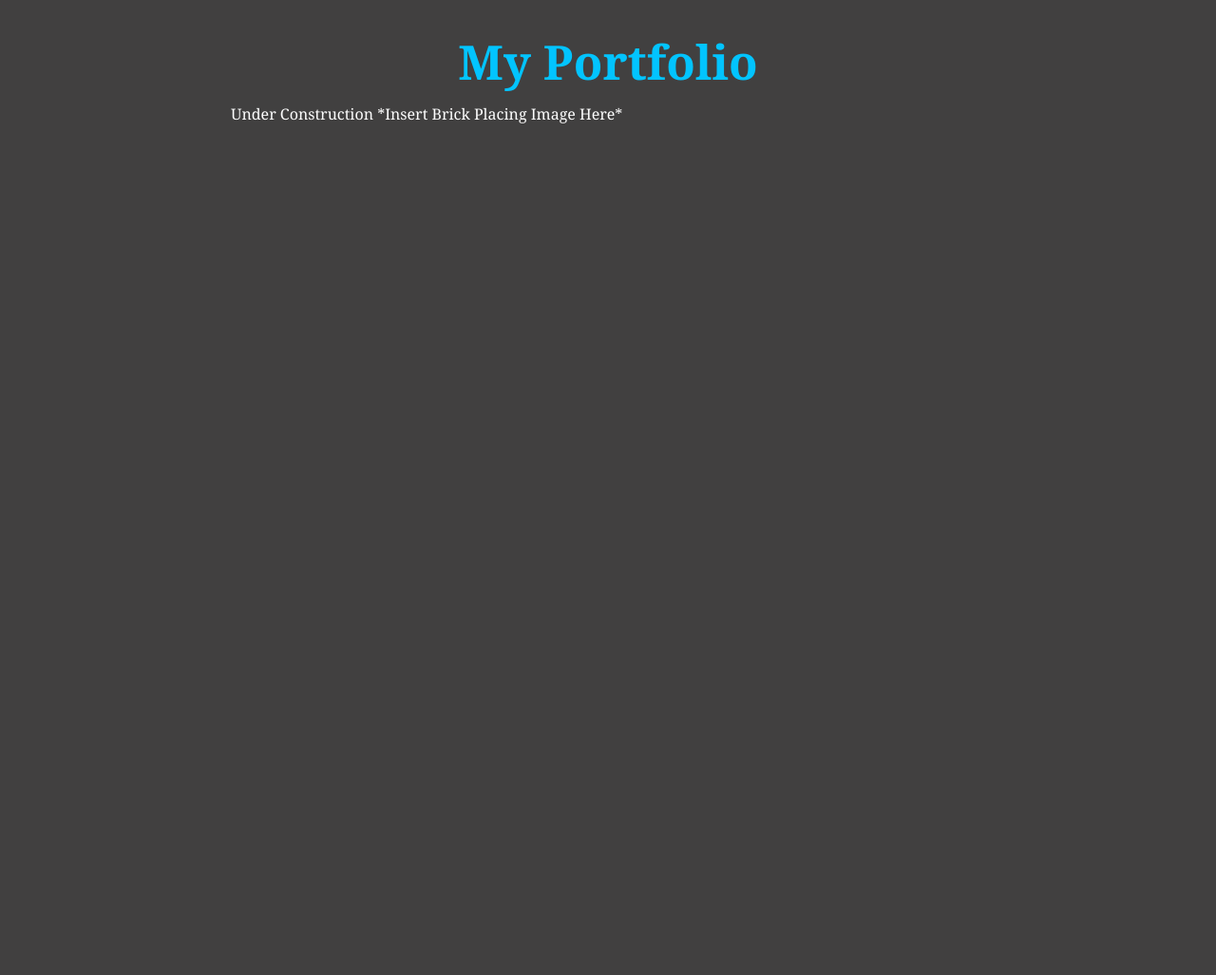
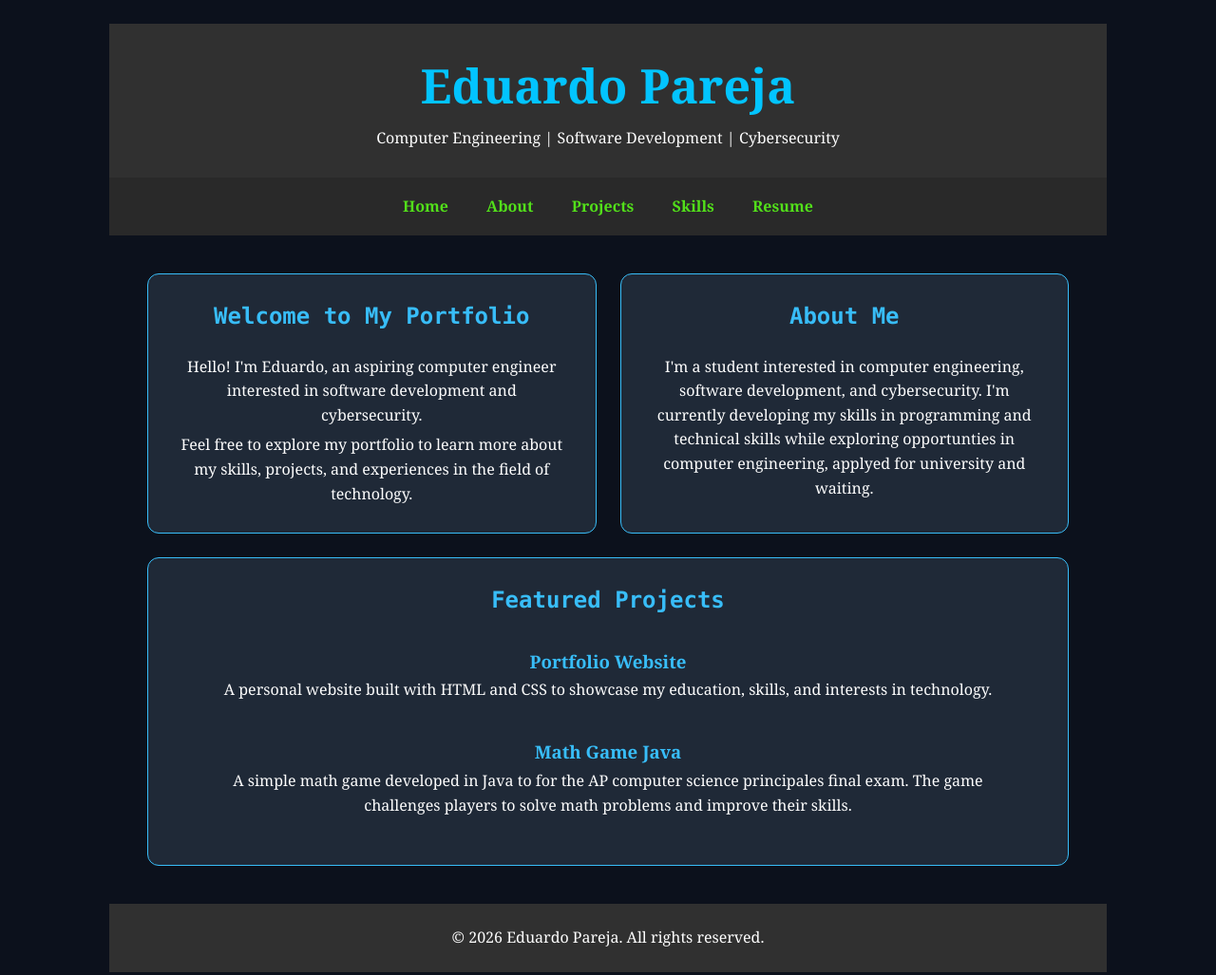
Before and after one commit to EPBS2008/Pareja-Portfolio, a plain HTML site: page index.html in a window 1280 px wide. Shown: the whole page at 95% size. Before the commit the page ends 800 px from the top, so only its background shows below. Drawn offline with Linux system fonts and the light colour scheme.

Commit message:
Add files via upload

```diff
--- a/css/styles.css
+++ b/css/styles.css
@@ -3,20 +3,26 @@
     margin: 0;
     padding: 0;
     box-sizing: border-box;
+    border: 0;
 }
 
-/* Page styling */
+
 body {
     font-family: Georgia, 'Times New Roman', Times, serif;
-    background-color: #414040;
+    background-color: #0C111C;
     color: #fdfdfd;
     line-height: 1.6;
     padding: 25px;
-    max-width: 850px;
+    max-width: 1100px;
     margin: 0 auto;
 }
 
-/* Headings */
+header {
+    background-color: #303030;
+    padding: 25px;
+    text-align: center;
+}
+
 h1 {
     color:rgb(2, 196, 255);
     text-align: center;
@@ -29,15 +35,102 @@ h2 {
     padding-bottom: 6px;
 }
 
-/* P + Lists */
-
 p, li {
     font-size: 16px;
     padding: 3px;
 }
 
-/* Links */
 a {
-    color: #52df1a;
+    color: #5ae7a1;
     text-decoration: underline;
 }
+
+main {
+    padding: 40px;
+    min-height: 400px;
+}
+
+nav {
+    background-color: #292929;
+    padding: 15px;
+    text-align: center;
+}
+
+nav ul {
+    list-style-type: none;
+}
+
+nav li {
+    display: inline-block;
+    margin: 0 15px;
+}
+
+nav a {
+    color: #52df1a;
+    text-decoration: none;
+    font-weight: bold;
+}
+
+footer {
+    background-color: #303030;
+    padding: 20px;
+    text-align: center;
+    color: #fdfdfd;
+}
+
+.homeg {
+    display: grid;
+    grid-template-columns: 1fr 1fr;
+    gap: 25px;
+}
+
+.homec,
+.projectsc {
+    background-color: #1F2937;
+    border: 1px solid #38BDF8;
+    border-radius: 12px;
+    padding: 25px;
+    text-align: center;
+}
+
+.homec h2,
+.projectsc h2 {
+    font-family: Monaco, monospace;
+    color: #38BDF8;
+    margin-bottom: 12px;
+    border-bottom: none;
+}
+
+.projectsc {
+    grid-column: 1 / -1;
+}
+
+.project {
+    padding: 12px;
+    margin: 10px;
+}
+
+.project h3 {
+    color: #38BDF8;
+}
+
+@media screen and (max-width: 600px) {
+
+    .home-grid {
+        grid-template-columns: 1fr;
+    }
+
+    .projects-card {
+        grid-column: auto;
+    }
+
+    nav li {
+        display: block;
+        margin: 10px 0;
+    }
+
+    main {
+        padding: 20px;
+    }
+
+}
--- a/index.html
+++ b/index.html
@@ -1,13 +1,92 @@
+
 <!DOCTYPE html>
+
 <html lang="en">
 <head>
-    <meta charset="UTF-8">
+    <meta charset="utf-8">
     <meta name="viewport" content="width=device-width, initial-scale=1.0">
-    <title>My Portfolio</title>
+
+    <title>Portfolio Template</title>
+
     <link rel="stylesheet" href="css/styles.css">
 </head>
+
 <body>
-    <h1>My Portfolio</h1>
-    <p>Under Construction *Insert Brick Placing Image Here*</p>
+
+    <!-- Header -->
+    <header>
+        <h1>Eduardo Pareja</h1>
+        <p>Computer Engineering | Software Development | Cybersecurity</p>
+    </header>
+
+    <!-- Navigation -->
+    <nav>
+        <ul>
+            <li><a href="index.html">Home</a></li>
+            <li><a href="about.html">About</a></li>
+            <li><a href="projects.html">Projects</a></li>
+            <li><a href="skills.html">Skills</a></li>
+            <li><a href="resume.html">Resume</a></li>
+        </ul>
+    </nav>
+
+    <!-- Main Content -->
+    <main>
+
+        <div class="homeg">
+
+            <!-- Welcome Section -->
+            <section class="homec">
+                <h2>Welcome to My Portfolio</h2>
+                <p>
+                    Hello! I'm Eduardo, an aspiring computer engineer
+                    interested in software development and cybersecurity.
+                </p>
+                <p>
+                    Feel free to explore my portfolio to learn more about my
+                    skills, projects, and experiences in the field of technology.
+                </p>
+            </section>
+
+            <!-- About Section -->
+            <section class="homec">
+                <h2>About Me</h2>
+                <p>
+                    I'm a student interested in computer engineering, software development, and cybersecurity.
+                    I'm currently developing my skills in programming and technical skills while exploring opportunties in computer engineering, applyed for university and waiting.
+                </p>
+            </section>
+
+            <!-- Projects Section -->
+            <section class="projectsc">
+                <h2>Featured Projects</h2>
+
+                <div class="project">
+                    <h3>Portfolio Website</h3>
+                    <p>
+                        A personal website built with HTML and CSS to
+                        showcase my education, skills, and interests
+                        in technology.
+                    </p>
+                </div>
+
+                <div class="project">
+                    <h3>Math Game Java</h3>
+                    <p>
+                        A simple math game developed in Java to for the AP computer science principales final exam.
+                        The game challenges players to solve math problems and improve their skills.
+                    </p>
+                </div>
+            </section>
+
+        </div>
+
+    </main>
+
+    <!-- Footer -->
+    <footer>
+        <p>&copy; 2026 Eduardo Pareja. All rights reserved.</p>
+    </footer>
+
 </body>
 </html>
```
Also changed, not shown: contact.html (added, +48 -0 lines), project.html (added, +48 -0 lines), resume.html (added, +48 -0 lines), skills.html (added, +48 -0 lines), template.html (added, +48 -0 lines).
